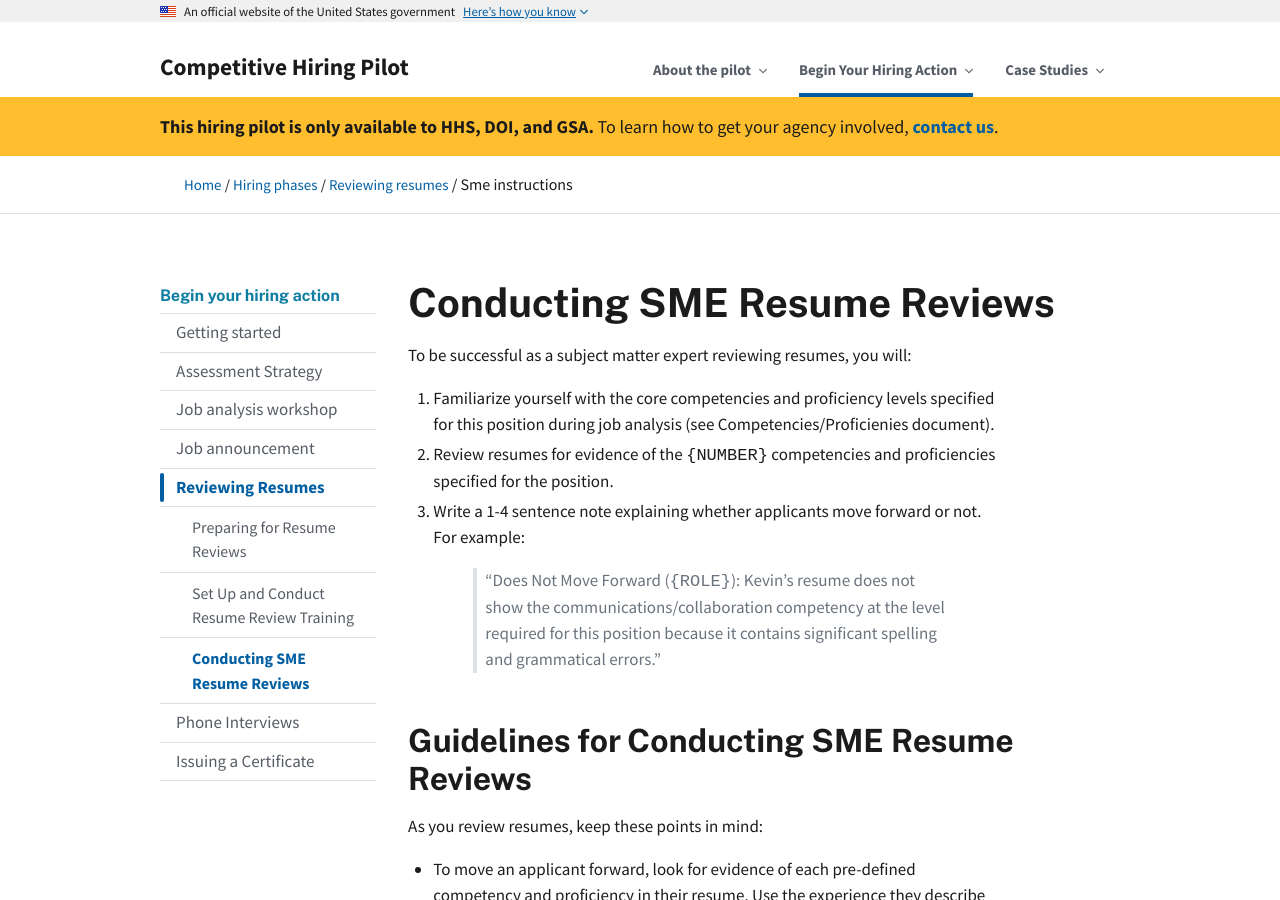
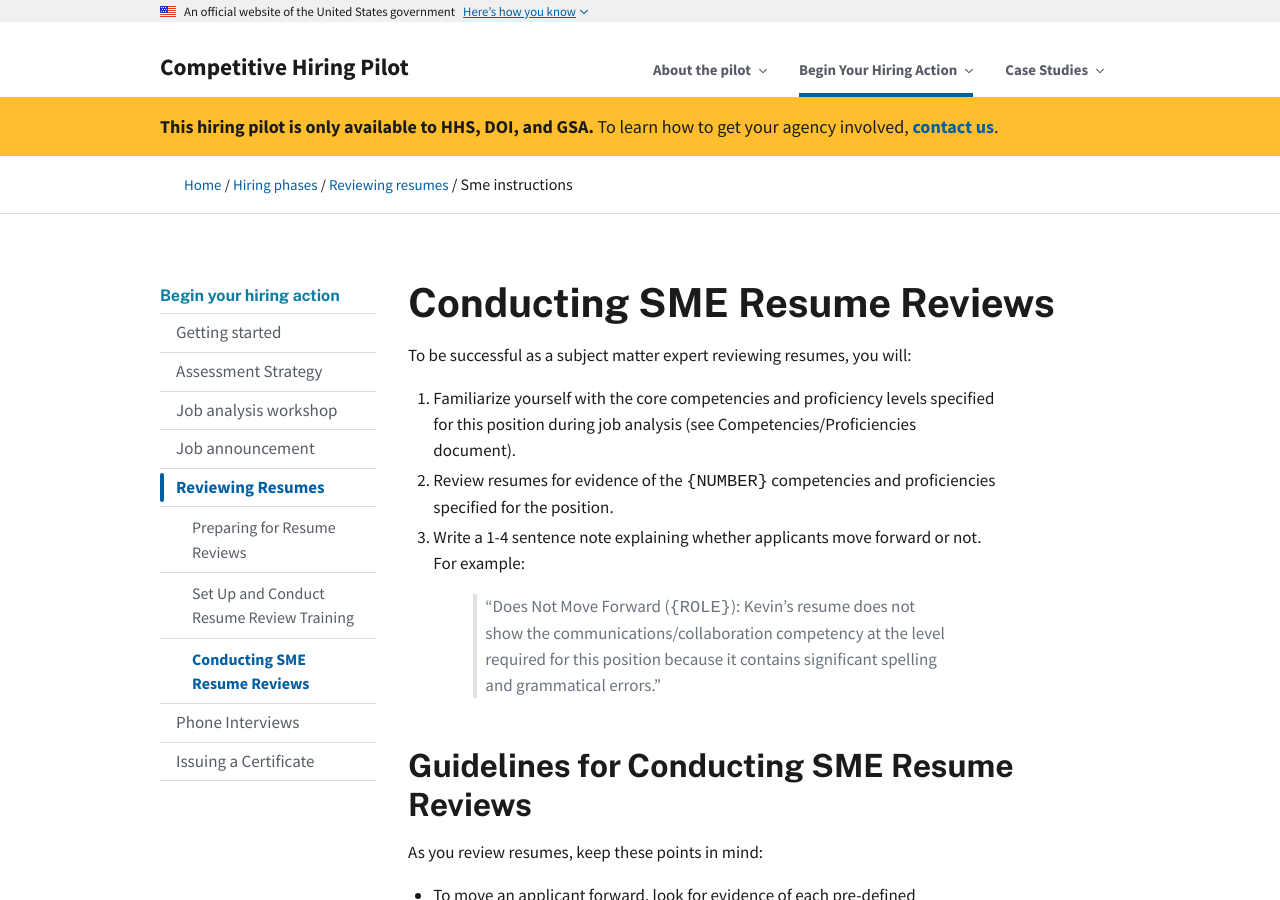
Before and after one commit to usds/SME-QA-Website, a Jekyll site: the page built from pages/phases/reviewing-resumes/sme-instructions.md, in a window 1280 px wide and 900 px high. Built offline with Jekyll 4.4.1, drawn with Linux system fonts in a browser that asks for light colours.

Commit message:
Corrects spelling of Proficiencies

```diff
--- a/pages/phases/reviewing-resumes/sme-instructions.md
+++ b/pages/phases/reviewing-resumes/sme-instructions.md
@@ -11,7 +11,7 @@ intro: How to be successful at reviewing resumes as a subject matter expert.
 
 To be successful as a subject matter expert reviewing resumes, you will:
 
-1. Familiarize yourself with the core competencies and proficiency levels specified for this position during job analysis (see Competencies/Proficienies document).
+1. Familiarize yourself with the core competencies and proficiency levels specified for this position during job analysis (see Competencies/Proficiencies document).
 2. Review resumes for evidence of the `{NUMBER}` competencies and proficiencies specified for the position.
 3. Write a 1-4 sentence note explaining whether applicants move forward or not. For example:
 > “Does Not Move Forward (`{ROLE}`): Kevin’s resume does not show the communications/collaboration competency at the level required for this position because it contains significant spelling and grammatical errors.”
```
